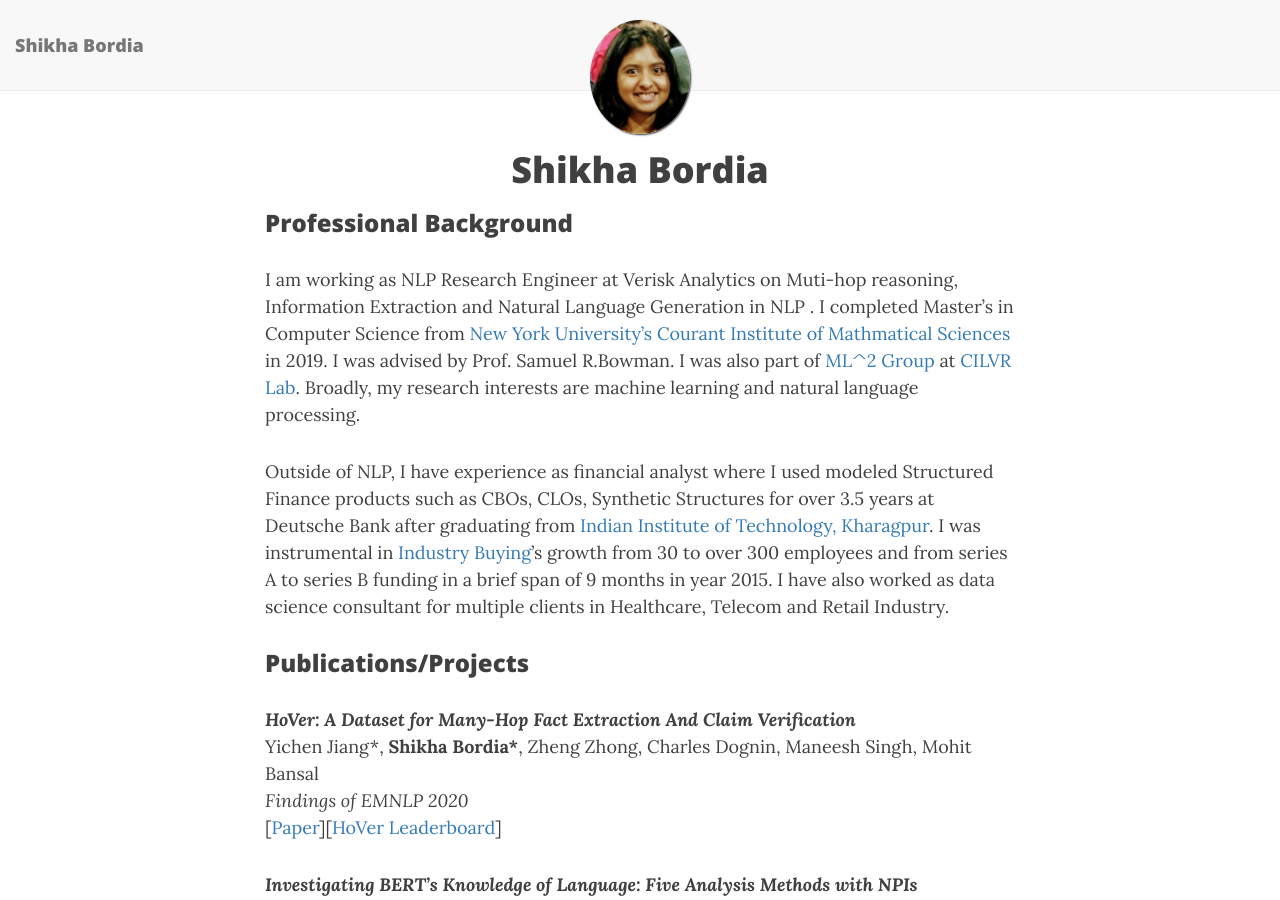
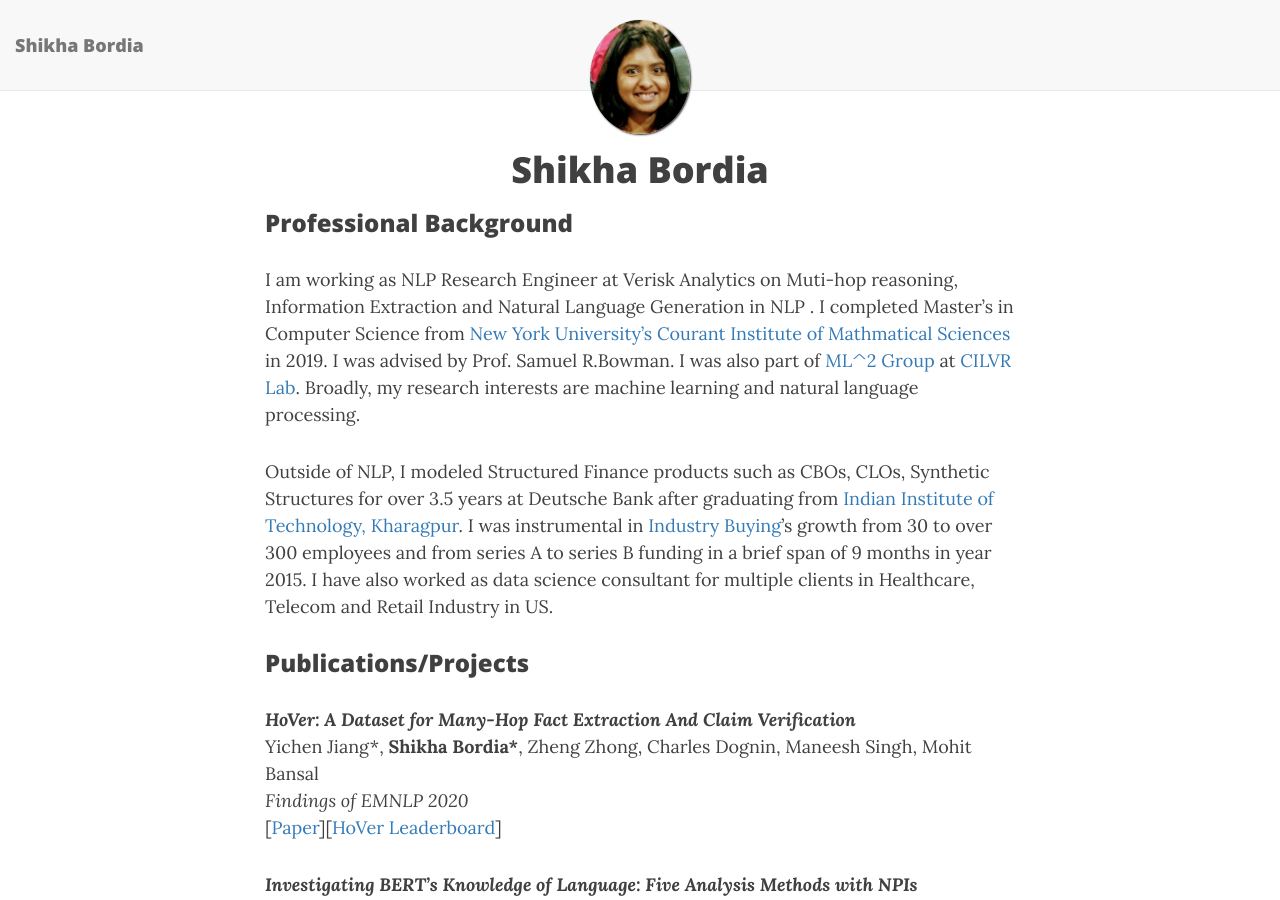
Before and after one commit to BordiaS/bordias.github.io, a Jekyll site: the page built from index.md, in a window 1280 px wide and 900 px high. Built offline with Jekyll 4.4.1, drawn with Linux system fonts in a browser that asks for light colours; nearby versions of some CDN libraries; the list of posts is cut into pages by our own code.

Commit message:
Update index.md

```diff
--- a/index.md
+++ b/index.md
@@ -10,7 +10,7 @@
 ### Professional Background
 I am working as NLP Research Engineer at Verisk Analytics on Muti-hop reasoning, Information Extraction and Natural Language Generation in NLP . I completed Master's in Computer Science from [New York University’s](http://www.nyu.edu/) [Courant Institute of Mathmatical Sciences](https://cs.nyu.edu/home/index.html) in 2019. I was advised by Prof. Samuel R.Bowman. I was also part of [ML^2 Group](https://wp.nyu.edu/ml2/) at [CILVR Lab](https://wp.nyu.edu/cilvr/).  Broadly, my research interests are machine learning and natural language processing.
 
-Outside of NLP, I have experience as financial analyst where I used modeled Structured Finance products such as CBOs, CLOs, Synthetic Structures for over 3.5 years at Deutsche Bank after graduating from [Indian Institute of Technology, Kharagpur](http://www.iitkgp.ac.in/). I was instrumental in [Industry Buying](https://www.industrybuying.com/)'s growth from 30 to over 300 employees and from series A to series B funding in a brief span of 9 months in year 2015. I have also  worked as data science consultant for multiple clients in Healthcare, Telecom and Retail Industry.
+Outside of NLP, I modeled Structured Finance products such as CBOs, CLOs, Synthetic Structures for over 3.5 years at Deutsche Bank after graduating from [Indian Institute of Technology, Kharagpur](http://www.iitkgp.ac.in/). I was instrumental in [Industry Buying](https://www.industrybuying.com/)'s growth from 30 to over 300 employees and from series A to series B funding in a brief span of 9 months in year 2015. I have also  worked as data science consultant for multiple clients in Healthcare, Telecom and Retail Industry in US.
 
 ### Publications/Projects
 
```
